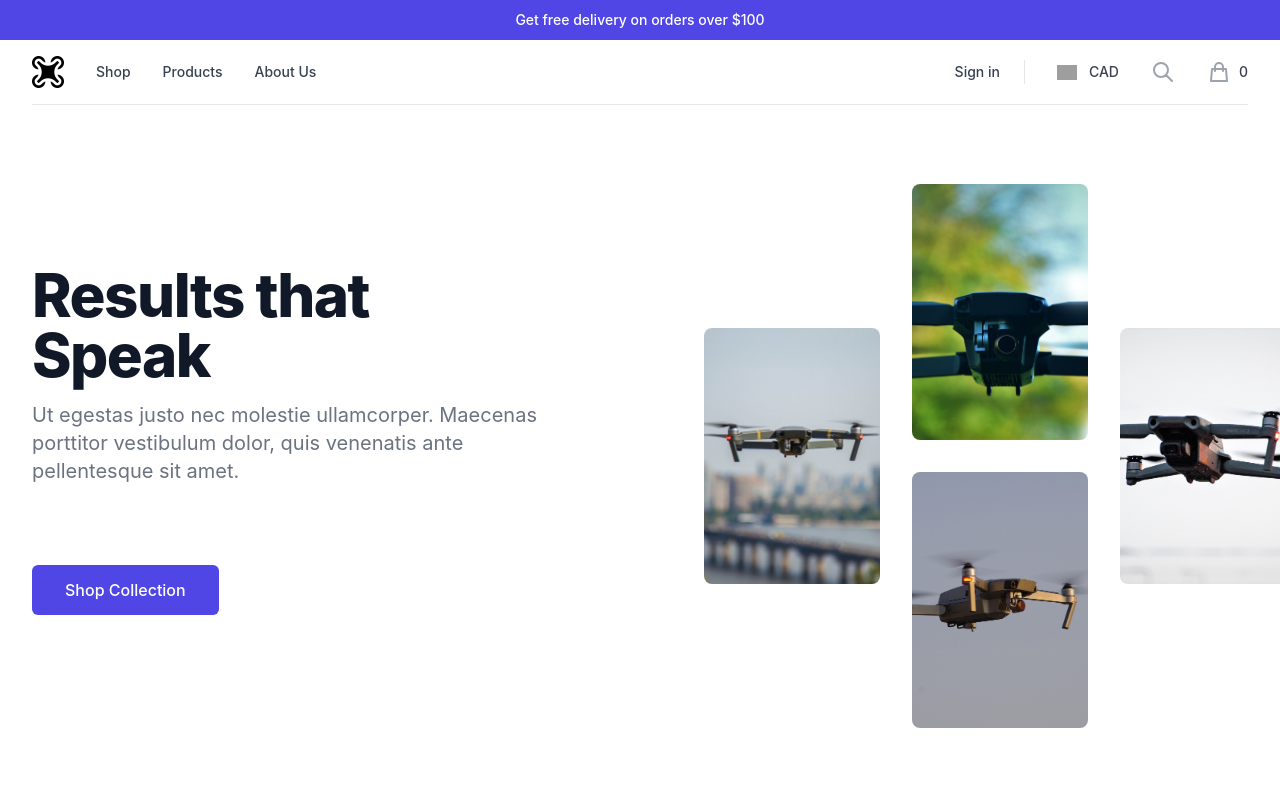
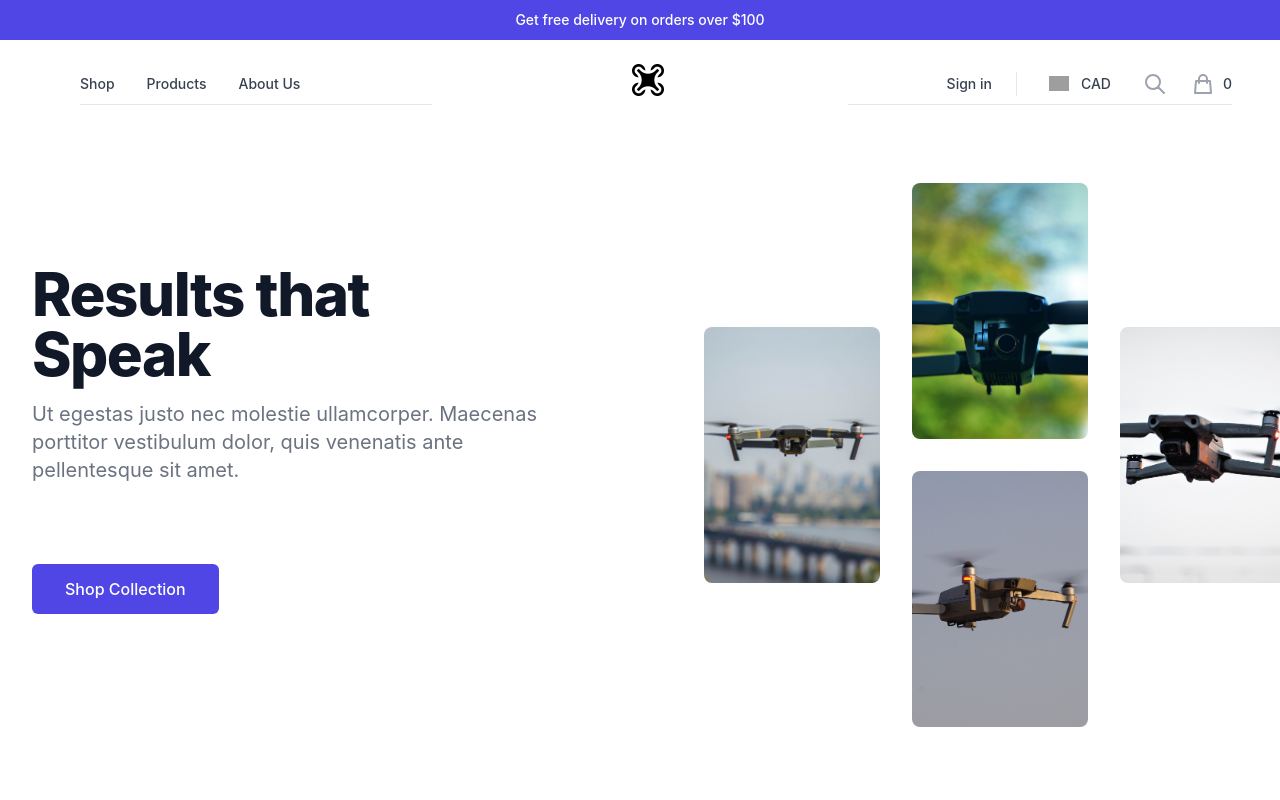
Before and after one commit to jmelop/Raptor, a React (Create React App) app: page / in a window 1280 px wide. Shown: the top 800 px of the page. Built offline with nearby package versions, Linux system fonts and the light colour scheme; grey boxes are pictures that could not be loaded.

Commit message:
Navbar styles changed

```diff
--- a/src/components/Navbar.js
+++ b/src/components/Navbar.js
@@ -86,7 +86,6 @@ function Navbar() {
                     Get free delivery on orders over $100
                 </p>
                 <nav aria-label="Top" className="max-w-7xl mx-auto px-4 sm:px-6 lg:px-8">
-                    <div className="border-b border-gray-200">
                     <div className="h-16 flex items-center">
                         <button
                             type="button"
@@ -95,18 +94,9 @@ function Navbar() {
                             <span className="sr-only">Open menu</span>
                             <MenuIcon className="h-6 w-6" aria-hidden="true" />
                         </button>
-                            {/* Logo */}
-                            <div className="ml-4 flex lg:ml-0">
-                                <a href="/">
-                                    <span className="sr-only">Dron</span>
-                                    <img
-                                        className="h-8 w-auto"
-                                        src="images/drone.png"
-                                        alt="" />
-                                </a>
-                            </div>
-                            {/* Flyout menus */}
-                            <Popover.Group className="hidden lg:ml-8 lg:block lg:self-stretch">
+                        <div className='relative w-full'>
+                            <div className='grid grid-cols-1 mt-10 gap-x-4 md:grid-cols-1 lg:grid-cols-3 px-4'>
+                                <Popover.Group className="hidden lg:ml-8 lg:block lg:self-stretch mb-4 border-b border-gray-200">
                                     <div className="h-full flex space-x-8">
                                         {navigation.pages.map((page) => (
                                             <a
@@ -118,7 +108,16 @@ function Navbar() {
                                         ))}
                                     </div>
                                 </Popover.Group>
-                            <div className="ml-auto flex items-center">
+                                <div className="hidden lg:ml-4 lg:flex lg:ml-0 justify-center mb-4">
+                                    <a href="/">
+                                        <span className="sr-only">Dron</span>
+                                        <img
+                                            className="h-8 w-auto"
+                                            src="images/drone.png"
+                                            alt="" />
+                                    </a>
+                                </div>
+                                <div className="ml-auto flex items-center mb-4 w-full border-b border-gray-200">
                                     <div className="hidden lg:flex lg:flex-1 lg:items-center lg:justify-end lg:space-x-6">
                                         <a href="/login" className="text-sm font-medium text-gray-700 hover:text-gray-800">
                                             Sign in
@@ -135,15 +134,13 @@ function Navbar() {
                                             <span className="sr-only">, change currency</span>
                                         </a>
                                     </div>
-                                {/* Search */}
-                                <div className="flex lg:ml-6">
+                                    <div className="hidden lg:ml-6 lg:flex">
                                         <a href="/" className="p-2 text-gray-400 hover:text-gray-500">
                                             <span className="sr-only">Search</span>
                                             <SearchIcon className="w-6 h-6" aria-hidden="true" />
                                         </a>
                                     </div>
-                                {/* Cart */}
-                                <div className="ml-4 flow-root lg:ml-6">
+                                    <div className="hidden lg:ml-4 lg:flex">
                                         <a href="/" className="group -m-2 p-2 flex items-center">
                                             <ShoppingBagIcon
                                                 className="flex-shrink-0 h-6 w-6 text-gray-400 group-hover:text-gray-500"
@@ -155,6 +152,7 @@ function Navbar() {
                                 </div>
                             </div>
                         </div>
+                    </div>
                 </nav>
             </header>
         </div>
```
Lines whose indentation alone changed are shown as unchanged.
